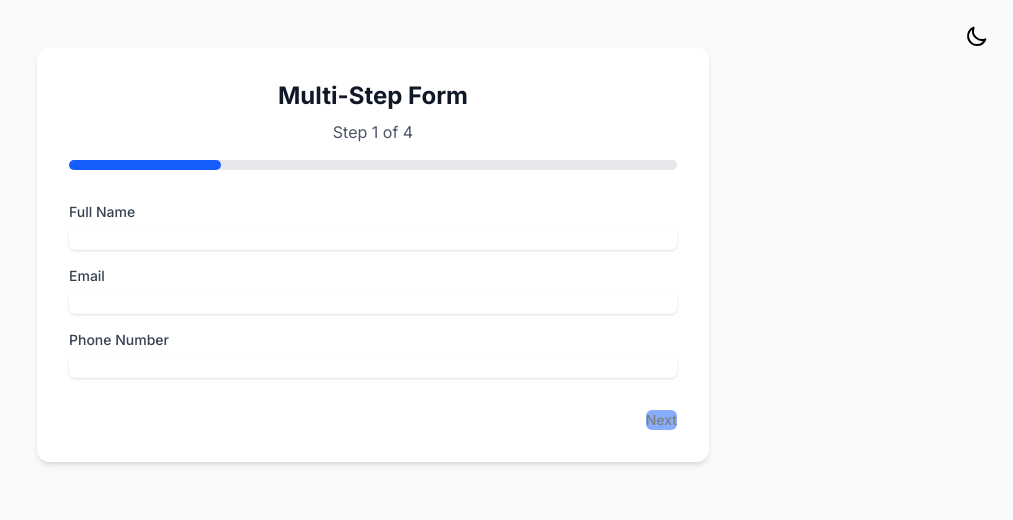
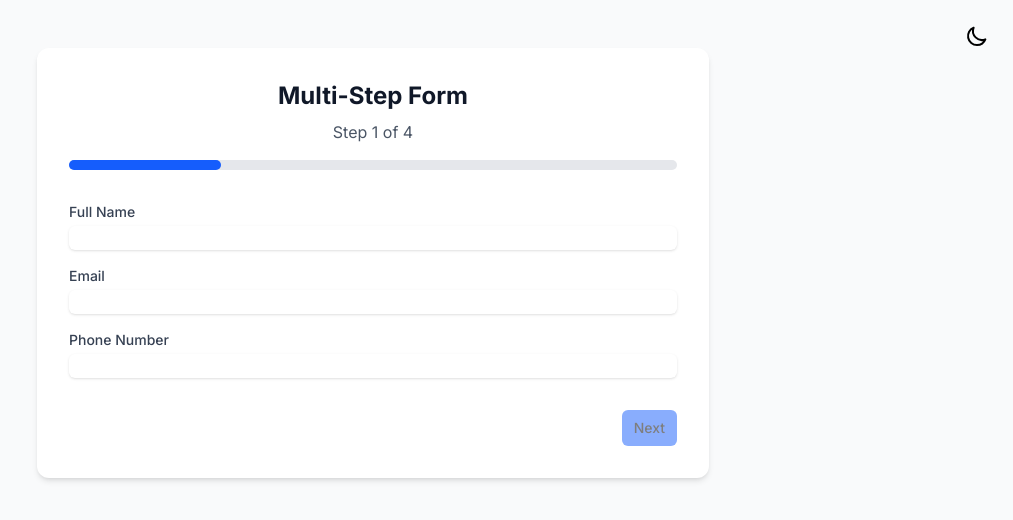
Before and after one commit to rakibul-wdp/multi-step-form-validation, a Next.js app: page /form in a window 1280 px wide. Shown: the top 520 px of the page, without its empty margins (267-1280 px from the left). Built offline with nearby package versions, Linux system fonts and the light colour scheme.

Commit message:
fix buttons styles

```diff
--- a/src/app/form/components/FormNavigation.tsx
+++ b/src/app/form/components/FormNavigation.tsx
@@ -26,7 +26,7 @@ export function FormNavigation({
           type="button"
           onClick={onPrev}
           variant="outline"
-          className="bg-gray-100 dark:bg-gray-800 hover:bg-gray-200 dark:hover:bg-gray-700"
+          className="bg-gray-100 dark:bg-gray-800 hover:bg-gray-200 dark:hover:bg-gray-700 px-3 py-2 cursor-pointer"
         >
           Previous
         </Button>
@@ -38,7 +38,7 @@ export function FormNavigation({
           type="button"
           onClick={onNext}
           disabled={!isValid}
-          className="bg-blue-600 hover:bg-blue-700 disabled:opacity-50"
+          className="bg-blue-600 hover:bg-blue-700 disabled:opacity-50 px-3 py-2 cursor-pointer"
         >
           Next
         </Button>
@@ -47,7 +47,7 @@ export function FormNavigation({
         <Button
           type="submit"
           disabled={isSubmitting}
-          className="bg-green-600 hover:bg-green-700 disabled:opacity-50"
+          className="bg-green-600 hover:bg-green-700 disabled:opacity-50 px-3 py-2 cursor-pointer"
         >
           {isSubmitting ? "Submitting..." : "Submit"}
         </Button>
```
